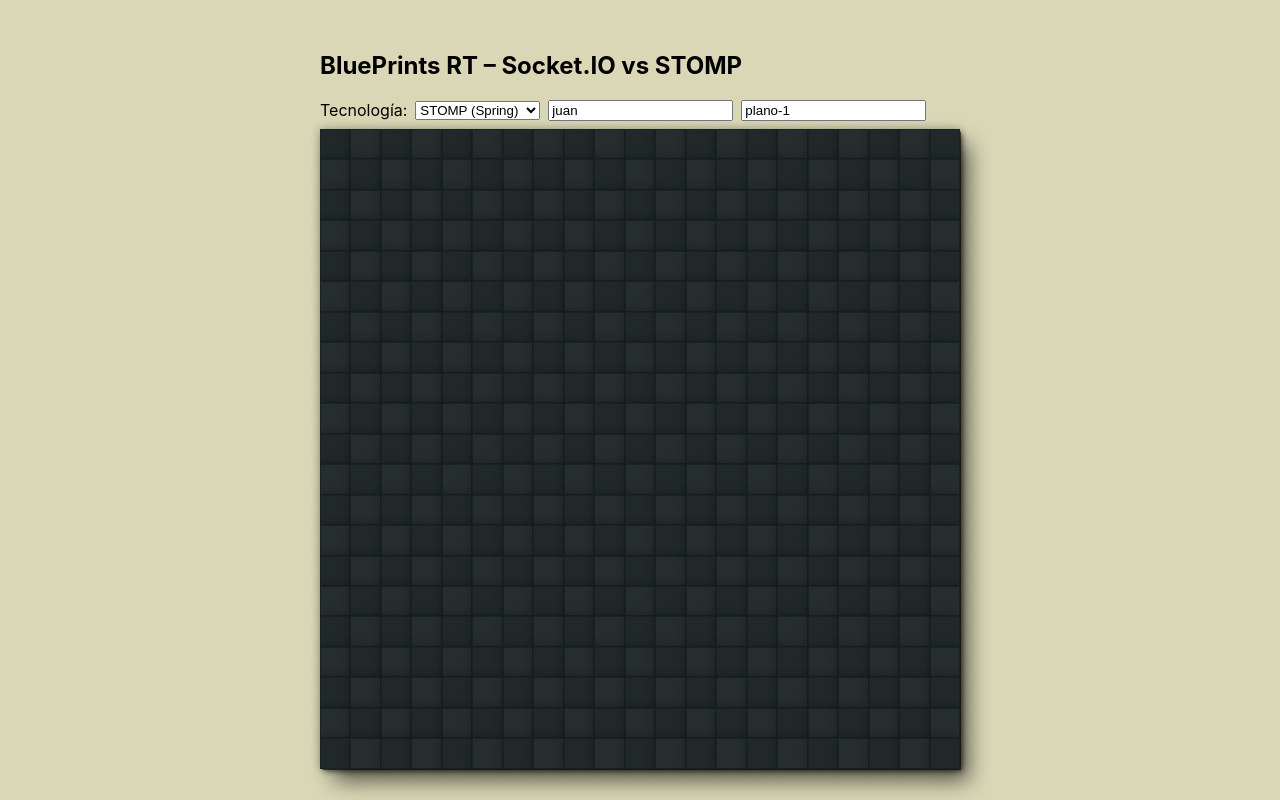
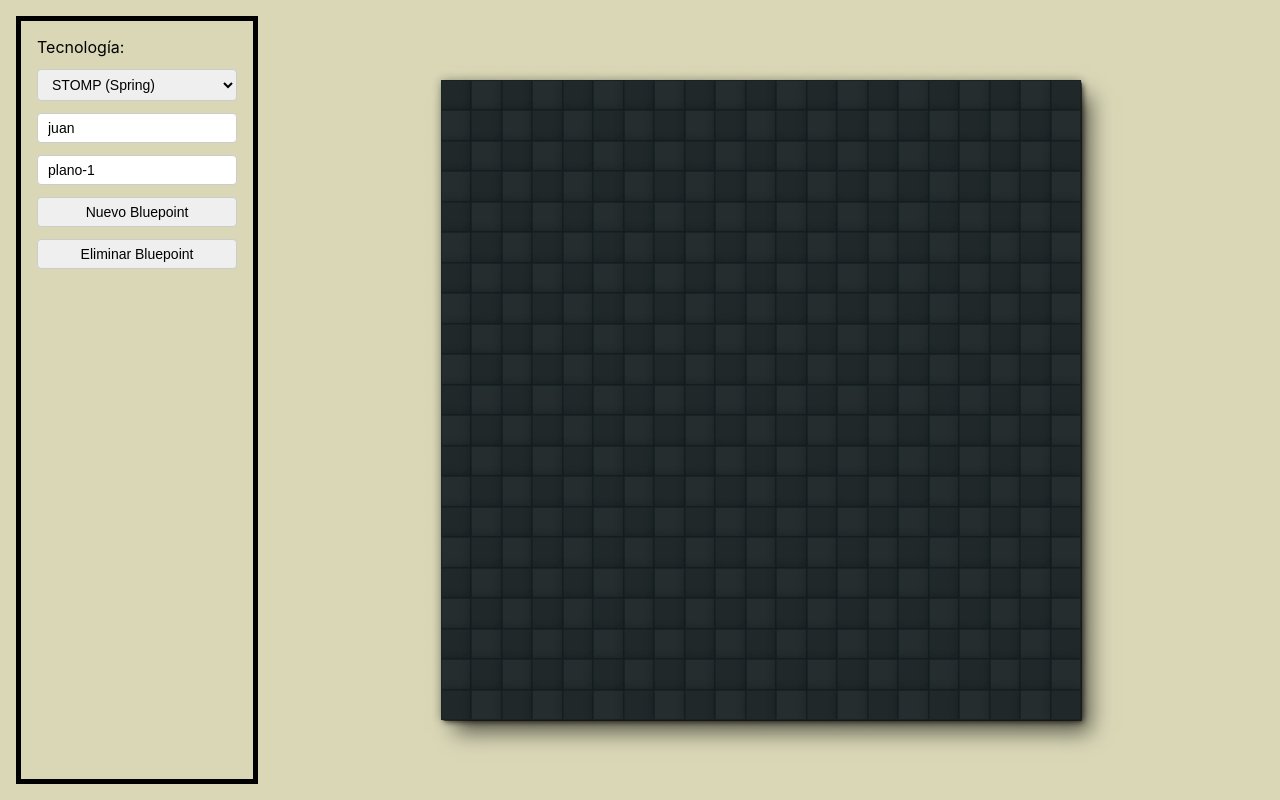
Before and after one commit to SantiagoSu15/Lab-7-ARSW, a React (Vite) app: page / in a window 1280 px wide. Built offline with nearby package versions, Linux system fonts and the light colour scheme; no server answers; the HTML template or start-up script is replaced by a standard one.

Commit message:
Barra lateral

```diff
--- a/src/App.css
+++ b/src/App.css
@@ -76,3 +76,37 @@ body{
   #board .cell.open:nth-child(even){
     background-color: #C9C5B1;
   }
+
+#app-container {
+  display: flex;
+  height: 100vh;
+  width: 100vw;
+  font-family: 'Inter', system-ui;
+  padding: 16px;
+  box-sizing: border-box;
+}
+
+#barraIzq {
+  display: flex;
+  flex-direction: column;
+  gap: 12px;
+  width: 200px;
+  padding: 16px;
+  border: 5px solid #000000;
+}
+
+#barraIzq input,
+#barraIzq select,
+#barraIzq button {
+  padding: 6px 10px;
+  font-size: 14px;
+  border-radius: 4px;
+  border: 1px solid #ccc;
+}
+
+#tablero-container {
+  flex: 1;
+  display: flex;
+  justify-content: center;
+  align-items: center;
+}
--- a/src/App.jsx
+++ b/src/App.jsx
@@ -5,8 +5,8 @@ import { createStompClient, subscribeBlueprint } from './lib/stompClient.js'
 import { createSocket } from './lib/socketIoClient.js'
 import TableroComponent from './components/TableroComponent'
 import { crearTablero } from './Utils/crearTablero'
-
-
+import { BarraIzq } from './components/BarraIzquierda'
+import {drawAll,pintarCelda} from './Utils/pintar.js'
 
 const API_BASE = import.meta.env.VITE_API_BASE ?? 'http://localhost:8080' // Spring
 const IO_BASE  = import.meta.env.VITE_IO_BASE  ?? 'http://localhost:3001' // Node/Socket.IO
@@ -17,7 +17,6 @@ export default function App() {
   const [name, setName] = useState('plano-1')
   const [board, setBoard] = useState(crearTablero(21))
 
-  const canvasRef = useRef(null)
 
   const stompRef = useRef(null)
   const unsubRef = useRef(null)
@@ -26,35 +25,10 @@ export default function App() {
   useEffect(() => {
     fetch(`${tech==='stomp'?API_BASE:IO_BASE}/api/blueprints/${author}/${name}`)
       .then(r=>r.json())
-      .then(data => drawAll(data))
+      .then(data => drawAll(data,setBoard))
   }, [tech, author, name])
 
-  function drawAll(upd) {
-    if(!upd){
-      return;
-    }
-    setBoard(prev => {
-      return prev.map((row, y) =>
-        row.map((cell, x) => {
-          const match = upd.points.some(p => p.x === x && p.y === y);
 
-          return match
-            ? { ...cell, revelado: true }
-            : cell;
-        })
-      );
-    });
-  }
-
-  function pintarCelda(fil,col){
-    setBoard(prev =>
-      prev.map((row, y) =>
-        row.map((cell, x) =>
-          x === col && y === fil ? { ...cell, revelado: !cell.revelado } : cell
-        )
-      )
-    );
-  }
 
   useEffect(() => {
     unsubRef.current?.(); unsubRef.current = null
@@ -86,7 +60,7 @@ export default function App() {
 
   function handleClickCelda(fila, col) {
     const point = { x: col, y: fila };
-    pintarCelda(fila,col)
+    pintarCelda(fila,col,setBoard)
 
     if (tech === 'stomp' && stompRef.current?.connected) {
       stompRef.current.publish({
@@ -100,18 +74,11 @@ export default function App() {
   }
 
   return (
-    <div style={{fontFamily:'Inter, system-ui', padding:16, maxWidth:900}}>
-      <h2>BluePrints RT – Socket.IO vs STOMP</h2>
-      <div style={{display:'flex', gap:8, alignItems:'center', marginBottom:8}}>
-        <label>Tecnología:</label>
-        <select value={tech} onChange={e=>setTech(e.target.value)}>
-          <option value="stomp">STOMP (Spring)</option>
-          <option value="socketio">Socket.IO (Node)</option>
-        </select>
-        <input value={author} onChange={e=>setAuthor(e.target.value)} placeholder="autor"/>
-        <input value={name} onChange={e=>setName(e.target.value)} placeholder="plano"/>
-      </div>
-      <TableroComponent  board={board} onClickCelda={handleClickCelda} />
+    <div id="app-container">
+    <BarraIzq tech={tech} setTech={setTech} author={author}  setAuthor={setAuthor}name={name} setName={setName}/>
+    <div id="tablero-container">
+      <TableroComponent board={board} onClickCelda={handleClickCelda} />
     </div>
+  </div>
   )
 }
--- /dev/null
+++ b/src/Utils/pintar.js
@@ -0,0 +1,26 @@
+export function drawAll(upd,setBoard) {
+    if(!upd){
+      return;
+    }
+    setBoard(prev => {
+      return prev.map((row, y) =>
+        row.map((cell, x) => {
+          const match = upd.points.some(p => p.x === x && p.y === y);
+
+          return match
+            ? { ...cell, revelado: true }
+            : cell;
+        })
+      );
+    });
+  }
+
+ export function pintarCelda(fil,col,setBoard){
+    setBoard(prev =>
+      prev.map((row, y) =>
+        row.map((cell, x) =>
+          x === col && y === fil ? { ...cell, revelado: !cell.revelado } : cell
+        )
+      )
+    );
+  }
--- /dev/null
+++ b/src/components/BarraIzquierda.tsx
@@ -0,0 +1,26 @@
+import React from "react"
+
+type BarraProps = {
+    tech: string;
+    setTech: (val: string) => void;
+    author: string;
+    setAuthor: (val: string) => void;
+    name: string;
+    setName: (val: string) => void;
+  };
+
+  export const BarraIzq = ({ tech, setTech, author, setAuthor, name, setName }: BarraProps) => {
+    return (
+      <div id="barraIzq">
+        <label>Tecnología:</label>
+        <select value={tech} onChange={e => setTech(e.target.value)}>
+          <option value="stomp">STOMP (Spring)</option>
+          <option value="socketio">Socket.IO (Node)</option>
+        </select>
+        <input value={author} onChange={e => setAuthor(e.target.value)} placeholder="autor"/>
+        <input value={name} onChange={e => setName(e.target.value)} placeholder="plano"/>
+        <button>Nuevo Bluepoint</button>
+        <button>Eliminar Bluepoint</button>
+      </div>
+    );
+  };
```
